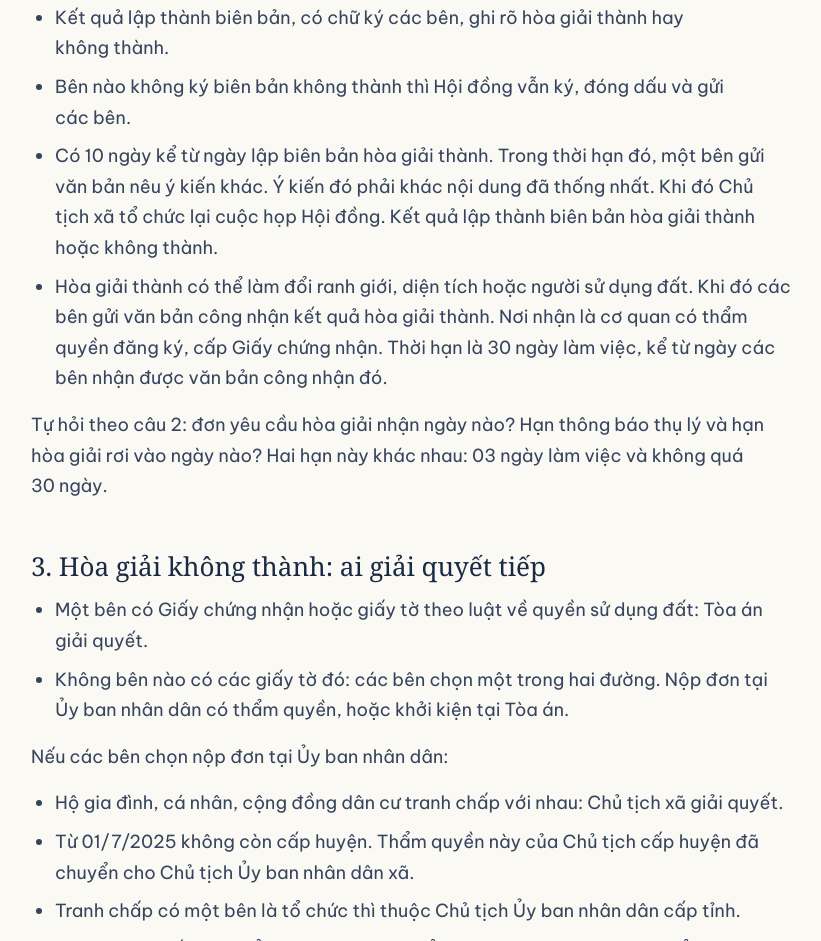
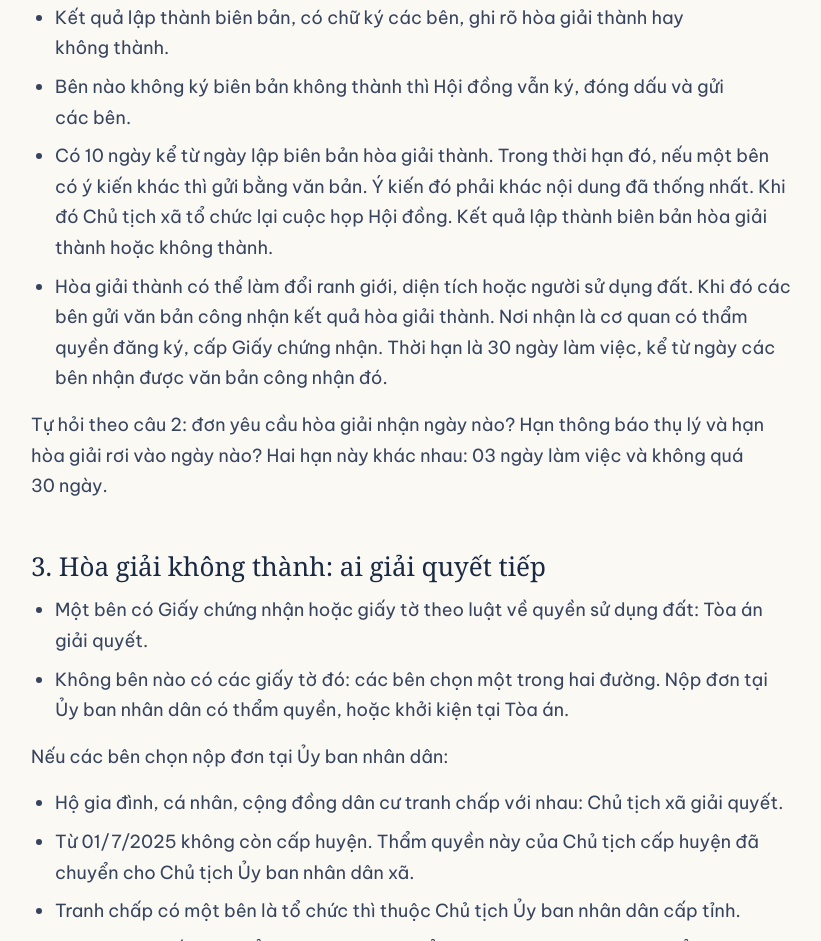
Before and after one commit to phapdan-vn/phapdan-vn.github.io, a plain HTML site: page don-thu-theo-linh-vuc.html in a window 1280 px wide. Shown: the part 2084-3025 px from the top of the page, without its empty margins (425-1246 px from the left). Drawn offline with Linux system fonts and the light colour scheme.

Commit message:
Bản 5.5a-b5: câu ý kiến khác trong 10 ngày nêu rõ là điều kiện

```diff
--- a/don-thu-theo-linh-vuc.html
+++ b/don-thu-theo-linh-vuc.html
@@ -108,7 +108,7 @@
 <li>Hòa giải chỉ tiến hành khi các bên đều có mặt. Một bên vắng mặt đến lần thứ hai thì coi là hòa giải không thành.</li>
 <li>Kết quả lập thành biên bản, có chữ ký các bên, ghi rõ hòa giải thành hay không thành.</li>
 <li>Bên nào không ký biên bản không thành thì Hội đồng vẫn ký, đóng dấu và gửi các bên.</li>
-<li>Có 10 ngày kể từ ngày lập biên bản hòa giải thành. Trong thời hạn đó, một bên gửi văn bản nêu ý kiến khác. Ý kiến đó phải khác nội dung đã thống nhất. Khi đó Chủ tịch xã tổ chức lại cuộc họp Hội đồng. Kết quả lập thành biên bản hòa giải thành hoặc không thành.</li>
+<li>Có 10 ngày kể từ ngày lập biên bản hòa giải thành. Trong thời hạn đó, nếu một bên có ý kiến khác thì gửi bằng văn bản. Ý kiến đó phải khác nội dung đã thống nhất. Khi đó Chủ tịch xã tổ chức lại cuộc họp Hội đồng. Kết quả lập thành biên bản hòa giải thành hoặc không thành.</li>
 <li>Hòa giải thành có thể làm đổi ranh giới, diện tích hoặc người sử dụng đất. Khi đó các bên gửi văn bản công nhận kết quả hòa giải thành. Nơi nhận là cơ quan có thẩm quyền đăng ký, cấp Giấy chứng nhận. Thời hạn là 30 ngày làm việc, kể từ ngày các bên nhận được văn bản công nhận đó.</li>
 </ul>
 <p>Tự hỏi theo câu 2: đơn yêu cầu hòa giải nhận ngày nào? Hạn thông báo thụ lý và hạn hòa giải rơi vào ngày nào? Hai hạn này khác nhau: 03 ngày làm việc và không quá 30 ngày.</p>
```
